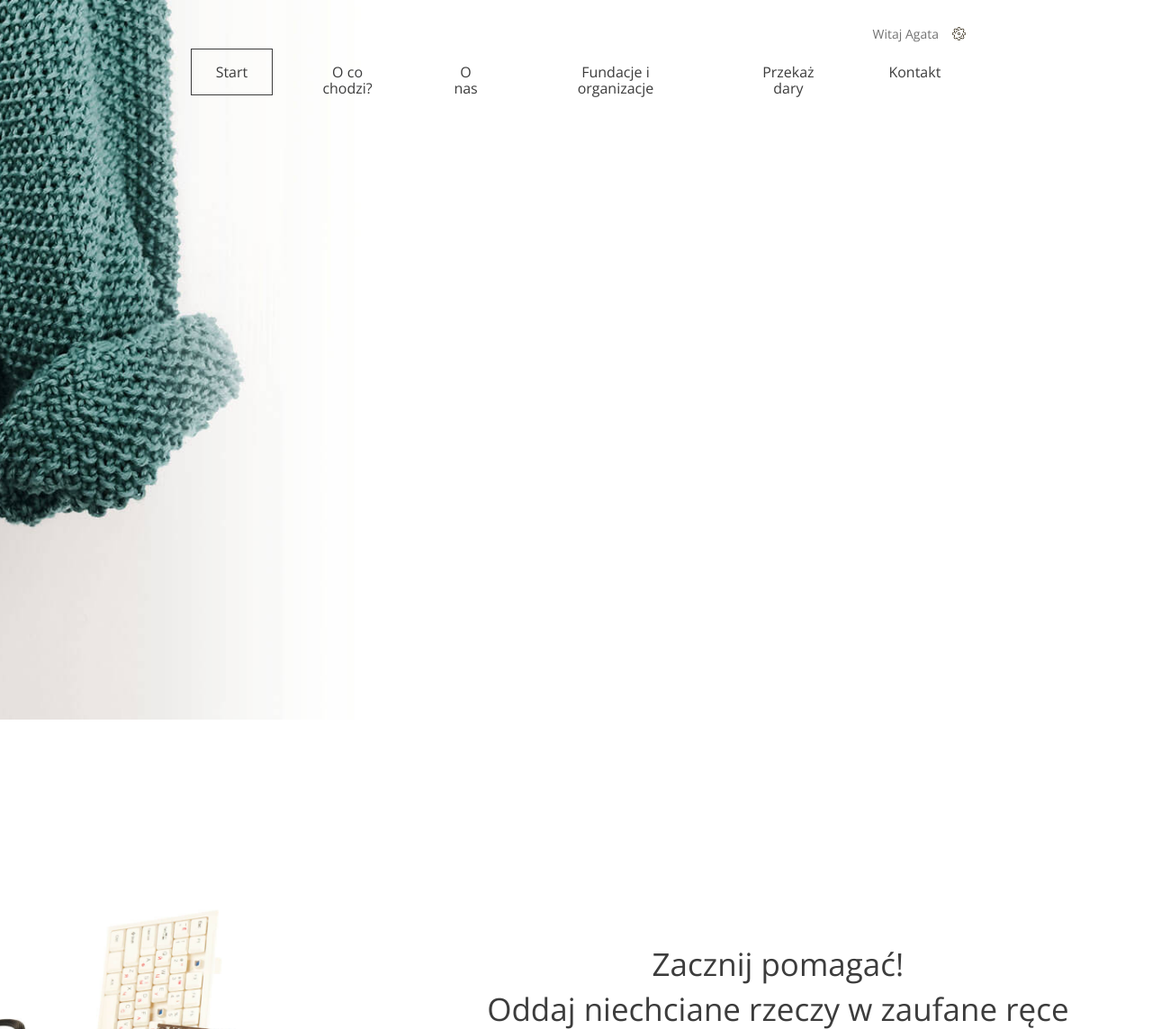
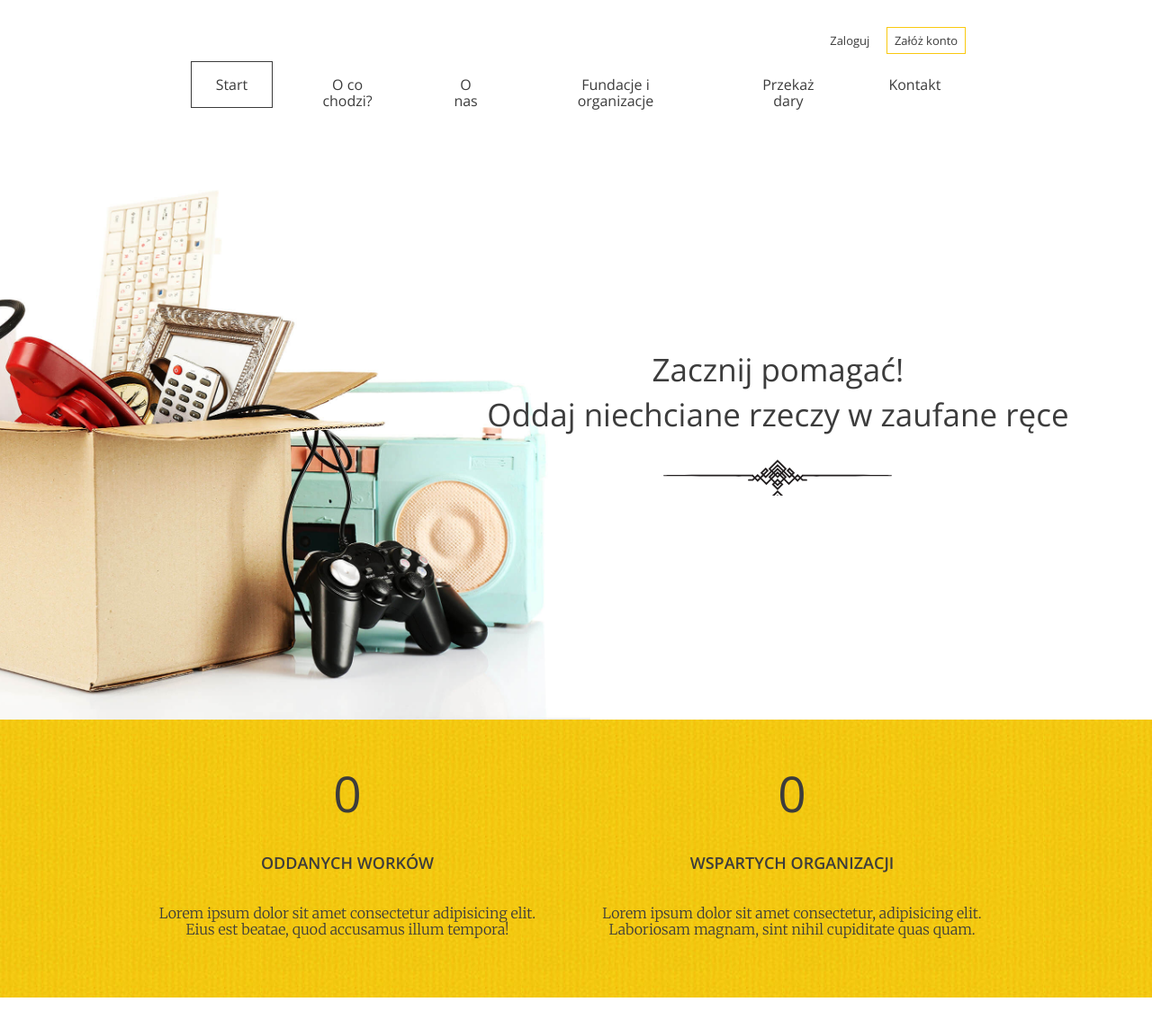
Before and after one commit to Szymonx94/App_give_it_to_good_hands, a Django app: page / in a window 1280 px wide. Shown: the top 1144 px of the page at 90% size. Run offline with Django 4.2, Linux system fonts and the light colour scheme; data that the repository does not hold is empty.

Commit message:
Change in HTML

```diff
--- a/app_good_hands/goodplan/templates/base.html
+++ b/app_good_hands/goodplan/templates/base.html
@@ -1,38 +1,15 @@
+<!DOCTYPE html>
 {% load static %}
+{% block content %}
+<html lang="pl">
+  <head>
+    <meta charset="UTF-8" />
+    <meta name="viewport" content="width=device-width, initial-scale=1.0" />
+    <meta http-equiv="X-UA-Compatible" content="ie=edge" />
+    <title>Strona główna</title>
+    <link rel="stylesheet" href="{% static 'css/style.css' %}" />
+      <script defer src="{% static 'js/app.js' %}"></script>
+  </head>
 
-<html lang="pl">
-<head>
-    <meta charset="UTF-8"/>
-    <meta name="viewport" content="width=device-width, initial-scale=1.0"/>
-    <meta http-equiv="X-UA-Compatible" content="ie=edge"/>
-    <title>Document</title>
-    <link rel="stylesheet" href="{% static 'css/style.css' %}" />
-    <script defer src="{% static 'js/app.js' %}"></script>
-</head>
-<body>
-<header class="header--form-page">
-    <nav class="container container--70">
-        <ul class="nav--actions">
-            <li class="logged-user">
-                Witaj Agata
-                <ul class="dropdown">
-                    <li><a href="#">Profil</a></li>
-                    <li><a href="#">Ustawienia</a></li>
-                    <li><a href="#">Wyloguj</a></li>
-                </ul>
-            </li>
-        </ul>
-
-        <ul>
-            <li><a href="index.html" class="btn btn--without-border active">Start</a></li>
-            <li><a href="index.html#steps" class="btn btn--without-border">O co chodzi?</a></li>
-            <li><a href="index.html#about-us" class="btn btn--without-border">O nas</a></li>
-            <li><a href="index.html#help" class="btn btn--without-border">Fundacje i organizacje</a></li>
-            <li><a href="form.html" class="btn btn--without-border">Przekaż dary</a></li>
-            <li><a href="index.html#contact" class="btn btn--without-border">Kontakt</a></li>
-        </ul>
-    </nav>
-</header>
-{% block content %}{% endblock content %}
-</body>
+{% endblock content %}
 </html>
--- a/app_good_hands/goodplan/templates/index.html
+++ b/app_good_hands/goodplan/templates/index.html
@@ -14,21 +14,21 @@
   </head>
   <body>
     <header class="header--main-page">
-<!--      <nav class="container container&#45;&#45;70">-->
-<!--        <ul class="nav&#45;&#45;actions">-->
-<!--          <li><a href="" class="btn btn&#45;&#45;small btn&#45;&#45;without-border">Zaloguj</a></li>-->
-<!--          <li><a href="#" class="btn btn&#45;&#45;small btn&#45;&#45;highlighted">Załóż konto</a></li>-->
-<!--        </ul>-->
+      <nav class="container container--70">
+        <ul class="nav--actions">
+          <li><a href="" class="btn btn--small btn--without-border">Zaloguj</a></li>
+          <li><a href="#" class="btn btn--small btn--highlighted">Załóż konto</a></li>
+        </ul>
 
-<!--        <ul>-->
-<!--          <li><a href="" class="btn btn&#45;&#45;without-border active">Start</a></li>-->
-<!--          <li><a href="#steps" class="btn btn&#45;&#45;without-border">O co chodzi?</a></li>-->
-<!--          <li><a href="#about-us" class="btn btn&#45;&#45;without-border">O nas</a></li>-->
-<!--          <li><a href="#help" class="btn btn&#45;&#45;without-border">Fundacje i organizacje</a></li>-->
-<!--          <li><a href="form.html" class="btn btn&#45;&#45;without-border">Przekaż dary</a></li>-->
-<!--          <li><a href="#contact" class="btn btn&#45;&#45;without-border">Kontakt</a></li>-->
-<!--        </ul>-->
-<!--      </nav>-->
+        <ul>
+          <li><a href="" class="btn btn--without-border active">Start</a></li>
+          <li><a href="#steps" class="btn btn--without-border">O co chodzi?</a></li>
+          <li><a href="#about-us" class="btn btn--without-border">O nas</a></li>
+          <li><a href="#help" class="btn btn--without-border">Fundacje i organizacje</a></li>
+          <li><a href="form.html" class="btn btn--without-border">Przekaż dary</a></li>
+          <li><a href="#contact" class="btn btn--without-border">Kontakt</a></li>
+        </ul>
+      </nav>
 
       <div class="slogan container container--90">
         <div class="slogan--item">
```
Also changed, not shown: app_good_hands/goodplan/templates/form.html (+20 -20 lines).
